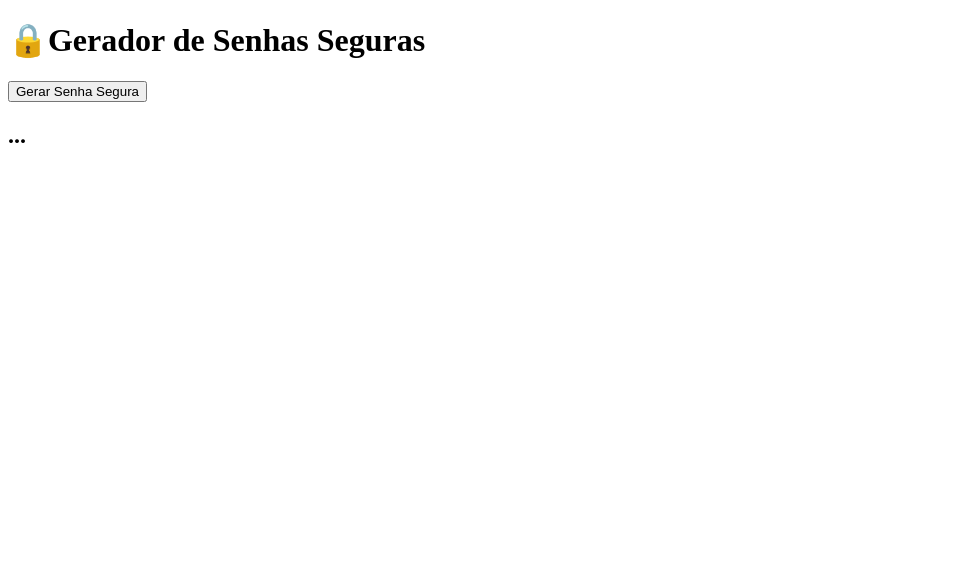
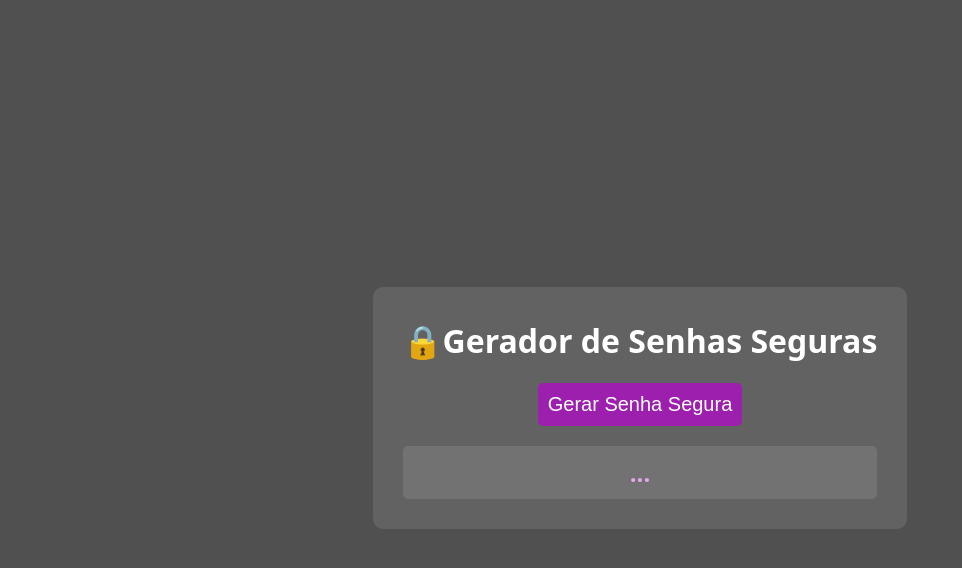
Before and after one commit to Hugo-Henrique7/geradorDeSenhasSeguras, a website with bundled scripts: page index.html in a window 1280 px wide. Shown: the whole page, without its empty margins (0-962 px from the left). Built offline with nearby package versions, Linux system fonts and the light colour scheme.

Commit message:
Initial Commit

```diff
--- a/index.html
+++ b/index.html
@@ -6,9 +6,12 @@
   <title>Gerador de Senhas Seguras</title>
 </head>
 <body>
-  <h1>🔒Gerador de Senhas Seguras</h1>
-  <button>Gerar Senha Segura</button>
-  <h2>...</h2>
-  <script src="index.js" type="module"></script>
+  <main>
+    <h1>🔒Gerador de Senhas Seguras</h1>
+    <button>Gerar Senha Segura</button>
+    <h2>...</h2>
+  </main>
+  <script src="src/index.js" type="module"></script>
+  <!--Importamos com o type module para indicar que vamos utilizar a importação e exportação do ES6 modules-->
 </body>
 </html>
--- a/src/index.js
+++ b/src/index.js
@@ -0,0 +1,10 @@
+import  {  nanoid  }  from  'nanoid';
+import "./style.css"
+
+const passwordBtnEl = document.querySelector("button");
+const displayPassWordEl = document.querySelector("h2");
+
+passwordBtnEl.addEventListener("click", () => {
+  const randomPassword = nanoid()
+  displayPassWordEl.innerHTML = randomPassword
+})
--- /dev/null
+++ b/src/style.css
@@ -0,0 +1,34 @@
+body{
+  background-color: #505050;
+  color: white;
+  font-family: system-ui, -apple-system, BlinkMacSystemFont, 'Segoe UI', Roboto, Oxygen, Ubuntu, Cantarell, 'Open Sans', 'Helvetica Neue', sans-serif;
+  text-align: center;
+  display: flex;
+  flex-direction: column;
+  justify-content: center;
+  align-items: center;
+  min-height: 100vh;
+}
+
+main{
+  background-color: rgba(255,255,255,0.1);
+  max-width: 600px;
+  border-radius: 10px;
+  padding: 10px 30px;
+}
+
+h2{
+  color: #e8a4f0;
+  background-color: rgba(255,255,255,0.1);
+  border-radius: 5px;
+  padding: 10px;
+}
+
+button{
+  background-color: #9d1fae;
+  border: 0 none;
+  padding: 10px;
+  font-size: 20px;
+  color: white;
+  border-radius: 5px;
+}
```
Also changed, not shown: package.json (+6 -1 lines), dist/assets/index-DWvK8QUt.js (added), dist/index.html (added), 2 other files.
